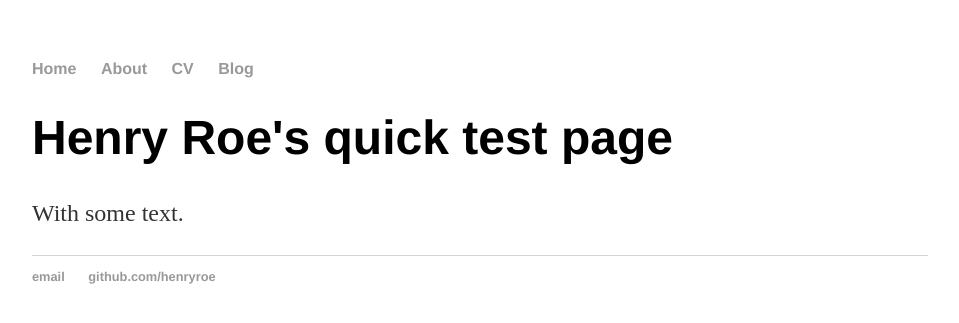
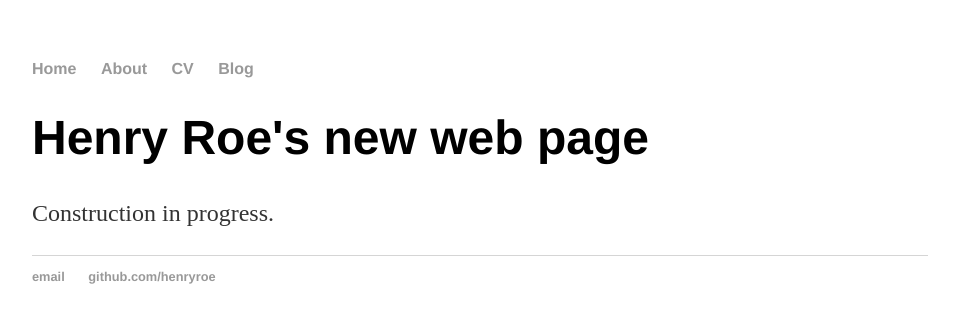
Before and after one commit to henryroe/henryroe.github.io, a Jekyll site: the page built from index.html, in a window 1280 px wide. Shown: the top 323 px of the page, without its empty margins (160-1119 px from the left). Built offline with Jekyll 4.4.1, drawn with Linux system fonts in a browser that asks for light colours.

Commit message:
Update index.html

```diff
--- a/index.html
+++ b/index.html
@@ -1,8 +1,8 @@
 ---
 layout: default
-title: Henry Roe
+title: Dr. Henry Roe
 ---
 <div class="blurb">
-	<h1>Henry Roe's quick test page</h1>
-	<p>With some text.</p>
+	<h1>Henry Roe's new web page</h1>
+	<p>Construction in progress.</p>
 </div><!-- /.blurb -->
```
